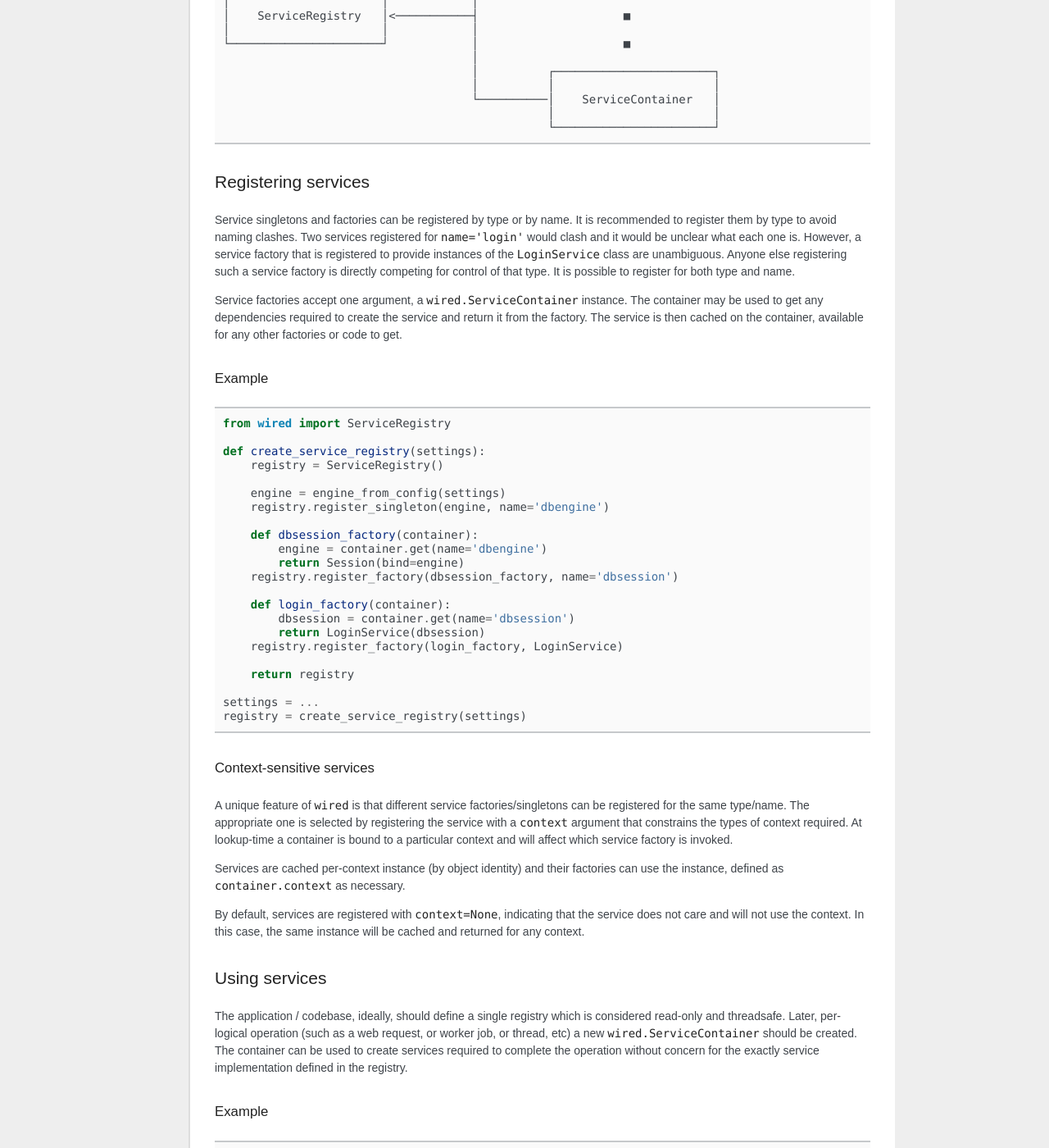
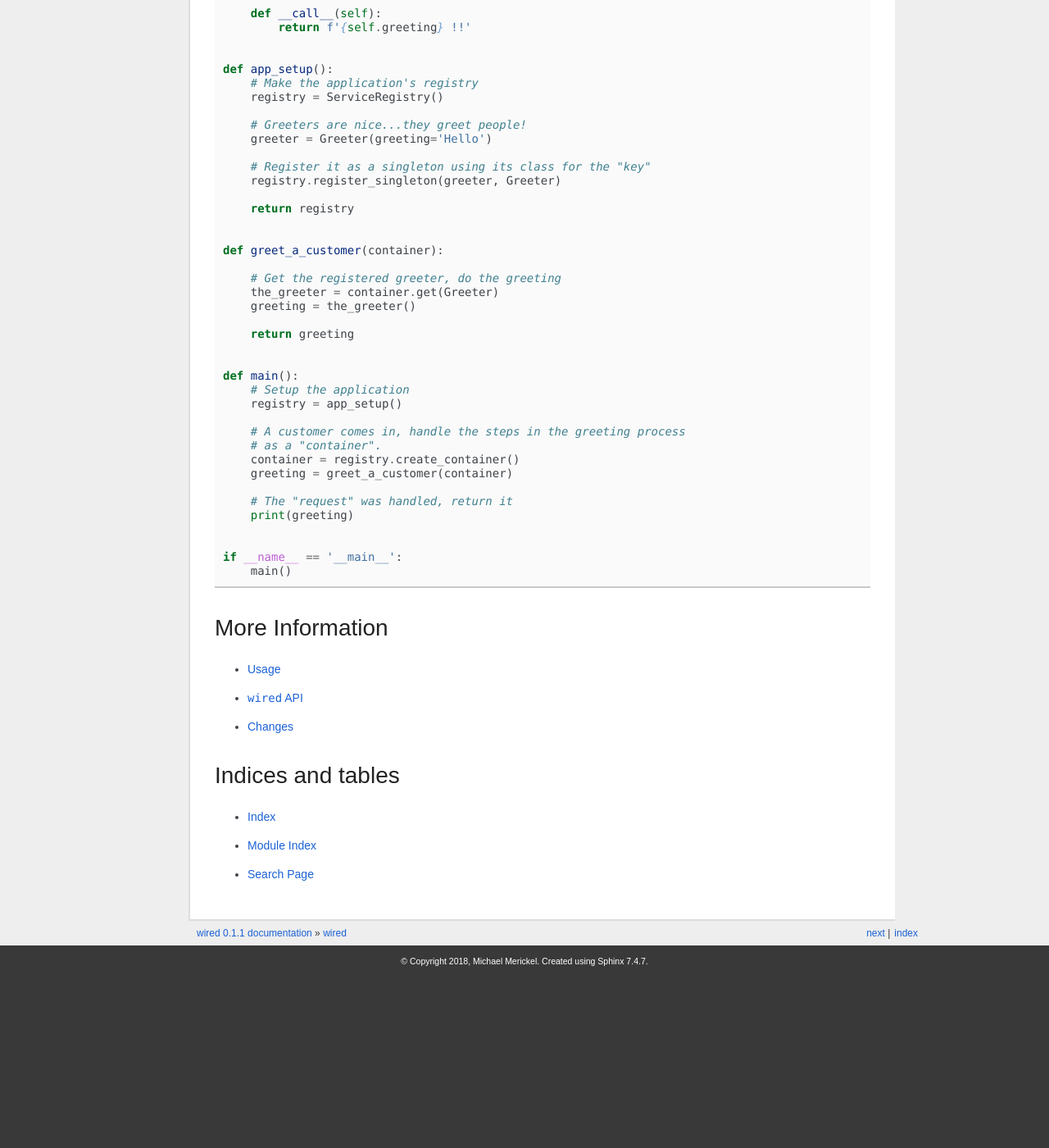
Before and after one commit to mmerickel/wired, a Sphinx documentation site: the page built from docs/index.rst, in a window 1280 px wide and 1400 px high, scrolled down 1349 px. Shown: the whole window at 82% size. Built offline with Sphinx 7.4.7, drawn with Linux system fonts in a browser that asks for light colours; some web fonts are replaced; after the commit the page ends 2540 px from its top, so only the background shows below that; some of the changed text lies outside the part shown.

Commit message:
Extract a simple, working example into "Quick Usage" section on home page.

```diff
--- a/docs/index.rst
+++ b/docs/index.rst
@@ -58,156 +58,74 @@
 
 .. _Github repo: https://github.com/mmerickel/wired
 
-Usage
-=====
+Quick Usage
+===========
 
-The basic workflow is:
+Imagine an application where customers walk in the door and you want to
+greet them with a Greeter. This application is simple: there's only one
+Greeter.
 
-1. Create a :class:`wired.ServiceRegistry` containing service factories and
-   service singletons.
+To do this, we:
 
-2. Invoke :meth:`wired.ServiceRegistry.create_container` per logical operation
-   to create a :class:`wired.ServiceContainer` object.
+- Setup the application: make a "registry" and register some things (a
+  "singleton" to hold the ``Greeter``)
 
-3. Invoke :meth:`wired.ServiceContainer.get` as necessary to get a service
-   instance conforming to the desired name/interface.
+- Start processing requests (greet someone) by getting stuff we need to
+  process the request
 
-::
-
-                                                 ┌───────────────────────┐
-                                                 │                       │
-                                      ┌──────────│    ServiceContainer   │
-                                      │          │                       │
-                                      │          └───────────────────────┘
-                                      │
-  ┌──────────────────────┐            │                     ■
-  │                      │            │
-  │    ServiceRegistry   │<───────────┤                     ■
-  │                      │            │
-  └──────────────────────┘            │                     ■
-                                      │
-                                      │          ┌───────────────────────┐
-                                      │          │                       │
-                                      └──────────│    ServiceContainer   │
-                                                 │                       │
-                                                 └───────────────────────┘
-
-Registering services
---------------------
-
-Service singletons and factories can be registered by type or by name. It is
-recommended to register them by type to avoid naming clashes. Two services
-registered for ``name='login'`` would clash and it would be unclear what each
-one is. However, a service factory that is registered to provide instances of
-the ``LoginService`` class are unambiguous. Anyone else registering such a
-service factory is directly competing for control of that type. It is possible
-to register for both type and name.
-
-Service factories accept one argument, a :class:`wired.ServiceContainer`
-instance. The container may be used to get any dependencies required to create
-the service and return it from the factory. The service is then cached on the
-container, available for any other factories or code to get.
-
-Example
-~~~~~~~
+- "Get stuff we need" by asking *the system* for what we need (a ``Greeter``)
 
 .. code-block:: python
 
-      from wired import ServiceRegistry
+    from wired import ServiceRegistry
 
-      def create_service_registry(settings):
-          registry = ServiceRegistry()
 
-          engine = engine_from_config(settings)
-          registry.register_singleton(engine, name='dbengine')
+    class Greeter:
+        def __init__(self, greeting):
+            self.greeting = greeting
 
-          def dbsession_factory(container):
-              engine = container.get(name='dbengine')
-              return Session(bind=engine)
-          registry.register_factory(dbsession_factory, name='dbsession')
+        def __call__(self):
+            return f'{self.greeting} !!'
 
-          def login_factory(container):
-              dbsession = container.get(name='dbsession')
-              return LoginService(dbsession)
-          registry.register_factory(login_factory, LoginService)
 
-          return registry
+    def app_setup():
+        # Make the application's registry
+        registry = ServiceRegistry()
 
-      settings = ...
-      registry = create_service_registry(settings)
+        # Greeters are nice...they greet people!
+        greeter = Greeter(greeting='Hello')
 
-Context-sensitive services
-~~~~~~~~~~~~~~~~~~~~~~~~~~
+        # Register it as a singleton using its class for the "key"
+        registry.register_singleton(greeter, Greeter)
 
-A unique feature of ``wired`` is that different service factories/singletons
-can be registered for the same type/name. The appropriate one is selected by
-registering the service with a ``context`` argument that constrains the types
-of context required. At lookup-time a container is bound to a particular
-context and will affect which service factory is invoked.
+        return registry
 
-Services are cached per-context instance (by object identity) and their
-factories can use the instance, defined as ``container.context`` as necessary.
 
-By default, services are registered with ``context=None``, indicating that
-the service does not care and will not use the context. In this case, the same
-instance will be cached and returned for any context.
+    def greet_a_customer(container):
 
-Using services
---------------
+        # Get the registered greeter, do the greeting
+        the_greeter = container.get(Greeter)
+        greeting = the_greeter()
 
-The application / codebase, ideally, should define a single registry which is
-considered read-only and threadsafe. Later, per-logical operation (such as a
-web request, or worker job, or thread, etc) a new :class:`wired.ServiceContainer`
-should be created. The container can be used to create services required to
-complete the operation without concern for the exactly service implementation
-defined in the registry.
+        return greeting
 
-Example
-~~~~~~~
 
-.. code-block:: python
+    def main():
+        # Setup the application
+        registry = app_setup()
 
-      container = registry.create_container()
+        # A customer comes in, handle the steps in the greeting process
+        # as a "container".
+        container = registry.create_container()
+        greeting = greet_a_customer(container)
 
-      login_svc = container.get(LoginService)
-      user = container.get(IUser, context=request.context)
-      auth_token = login_svc.get_auth_token(user)
+        # The "request" was handled, return it
+        print(greeting)
 
-Binding to a context
-~~~~~~~~~~~~~~~~~~~~
 
-Container objects are thin wrappers around a service cache and it's possible to
-create more than one at a time, each bound to a different context in order to
-simplify calls to :meth:`wired.ServiceContainer.get`. Bound containers are
-created automatically when invoking service factories if a ``context`` is
-passed to ``container.get(..., context=...)``. Alternatively, bind a container
-manually for reuse via :meth:`wired.ServiceContainer.bind`. Using a bound
-container, all calls to ``.get`` will, by default, use the bound context.
+    if __name__ == '__main__':
+        main()
 
-Any factories registered for ``context=None`` (which is the default registration)
-will not be affected by any of this and will always receive a
-``container.context`` value of ``None``.
-
-Injecting services into a container manually
-~~~~~~~~~~~~~~~~~~~~~~~~~~~~~~~~~~~~~~~~~~~~
-
-Sometimes a service factory cannot easily be defined globally. Rather,
-per-container there may be some services that can be registered, defined by
-the logical operation.
-
-For example, imagine binding the web request itself as a service, or the active
-user:
-
-.. code-block:: python
-
-    container = registry.create_container()
-
-    container.set(request, IRequest)
-    container.set(request.user, IUser)
-
-    # later ...
-
-    user = container.get(IUser)
 
 More Information
 ================
@@ -215,6 +133,7 @@
 .. toctree::
    :maxdepth: 1
 
+   usage
    api
    changes
 
```
Also changed, not shown: docs/usage.rst (added, +151 -0 lines), 1 other file.
